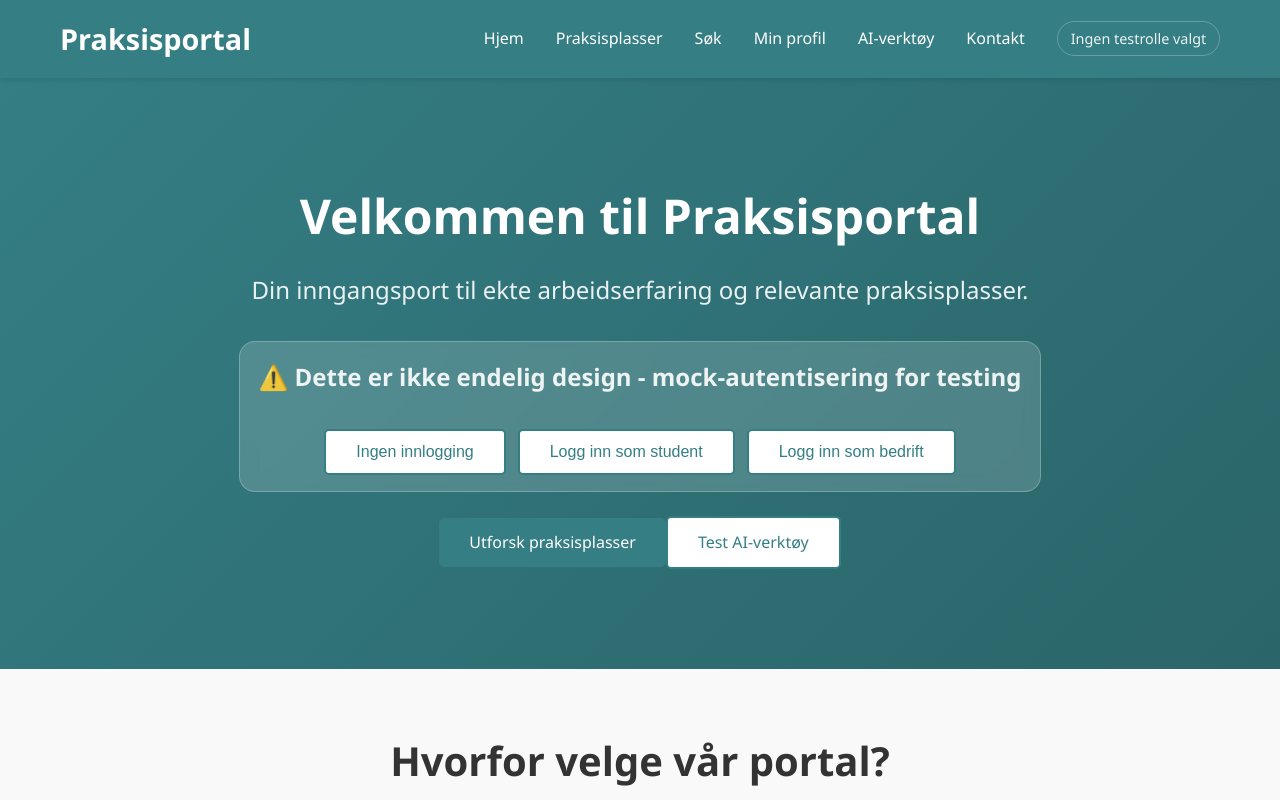
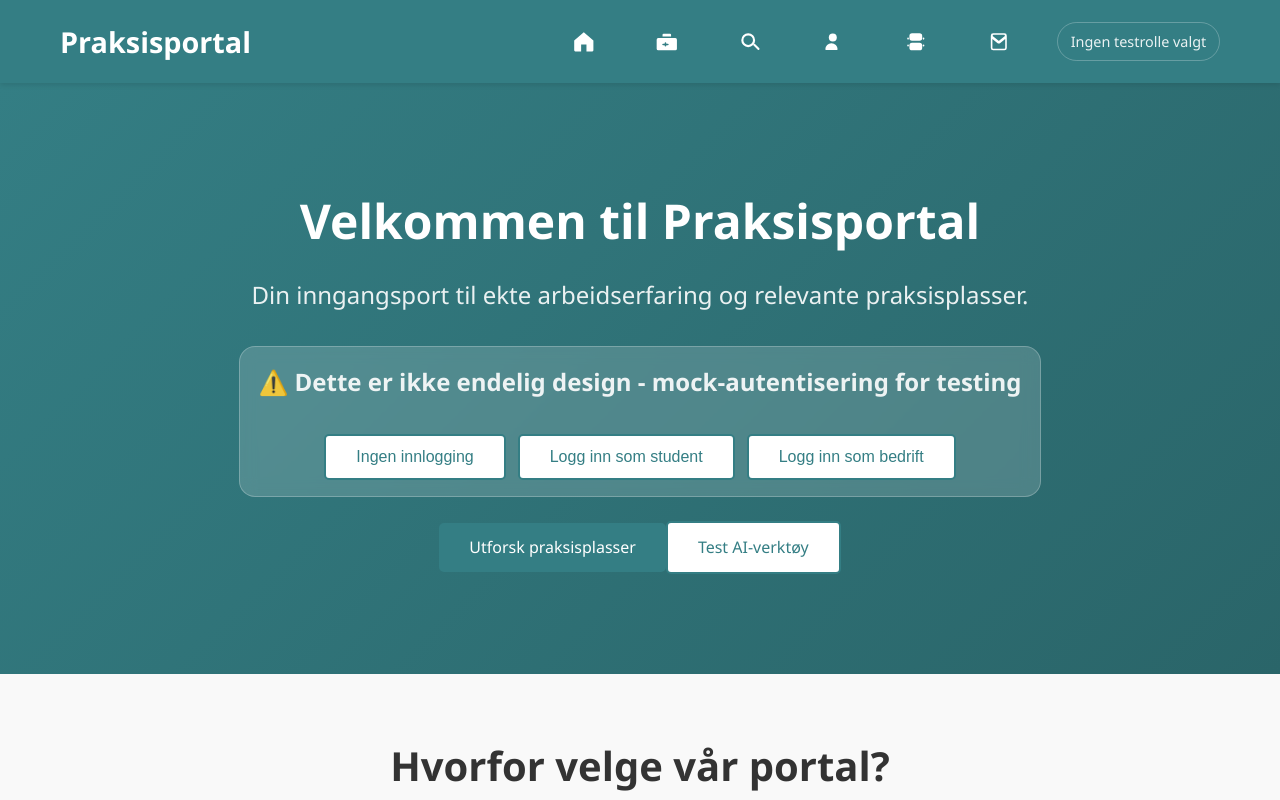
Before and after one commit to Crayhar/Praksisportal, a React (Vite) app: page / in a window 1280 px wide. Shown: the top 800 px of the page. Built offline with nearby package versions, Linux system fonts and the light colour scheme.

Commit message:
AI chatbot changes

```diff
--- a/src/components/Navigation.jsx
+++ b/src/components/Navigation.jsx
@@ -1,5 +1,13 @@
 import { useState } from 'react';
 import { Link } from 'react-router-dom';
+
+function NavIcon({ children }) {
+  return (
+    <span className="nav-link-icon" aria-hidden="true">
+      {children}
+    </span>
+  );
+}
 
 export default function Navigation({ userRole }) {
   const [menuOpen, setMenuOpen] = useState(false);
@@ -19,6 +27,81 @@ export default function Navigation({ userRole }) {
         ? 'Bedriftsvisning'
         : 'Ingen testrolle valgt';
 
+  const navItems = [
+    {
+      to: '/',
+      label: 'Hjem',
+      icon: (
+        <NavIcon>
+          <svg viewBox="0 0 24 24" focusable="false">
+            <path d="M3 10.75 12 3l9 7.75v9.25a1 1 0 0 1-1 1h-5.5v-6.5h-5V21H4a1 1 0 0 1-1-1z" />
+          </svg>
+        </NavIcon>
+      ),
+    },
+    {
+      to: '/internships',
+      label: 'Praksisplasser',
+      icon: (
+        <NavIcon>
+          <svg viewBox="0 0 24 24" focusable="false">
+            <path d="M9 4.5h6a1 1 0 0 1 1 1V7H8V5.5a1 1 0 0 1 1-1Z" />
+            <path d="M4 8.5h16A1.5 1.5 0 0 1 21.5 10v8.5A1.5 1.5 0 0 1 20 20H4A1.5 1.5 0 0 1 2.5 18.5V10A1.5 1.5 0 0 1 4 8.5Zm6.75 4a.75.75 0 0 0-.75.75v.5H8.5a.75.75 0 0 0 0 1.5H10v.5a.75.75 0 0 0 1.5 0v-.5h1.5a.75.75 0 0 0 0-1.5h-1.5v-.5a.75.75 0 0 0-.75-.75Z" />
+          </svg>
+        </NavIcon>
+      ),
+    },
+    {
+      to: '/apply',
+      label: userRole === 'company' ? 'Publiser' : 'Søk',
+      icon: userRole === 'company' ? (
+        <NavIcon>
+          <svg viewBox="0 0 24 24" focusable="false">
+            <path d="M12 3a1 1 0 0 1 1 1v7h7a1 1 0 1 1 0 2h-7v7a1 1 0 1 1-2 0v-7H4a1 1 0 1 1 0-2h7V4a1 1 0 0 1 1-1Z" />
+          </svg>
+        </NavIcon>
+      ) : (
+        <NavIcon>
+          <svg viewBox="0 0 24 24" focusable="false">
+            <path d="M10.5 4a6.5 6.5 0 1 1 0 13 6.5 6.5 0 0 1 0-13Zm0 2a4.5 4.5 0 1 0 0 9 4.5 4.5 0 0 0 0-9Z" />
+            <path d="M15.5 14.1a1 1 0 0 1 1.4 0l3.8 3.8a1 1 0 1 1-1.4 1.4l-3.8-3.8a1 1 0 0 1 0-1.4Z" />
+          </svg>
+        </NavIcon>
+      ),
+    },
+    {
+      to: '/profile',
+      label: userRole === 'company' ? 'Bedriftsside' : 'Min profil',
+      icon: userRole === 'company' ? (
+        <NavIcon>
+          <svg viewBox="0 0 24 24" focusable="false">
+            <path d="M5 3.5h9A1.5 1.5 0 0 1 15.5 5v15A1.5 1.5 0 0 1 14 21.5H5A1.5 1.5 0 0 1 3.5 20V5A1.5 1.5 0 0 1 5 3.5Zm2.25 3a.75.75 0 0 0 0 1.5h4.5a.75.75 0 0 0 0-1.5Zm0 4a.75.75 0 0 0 0 1.5h4.5a.75.75 0 0 0 0-1.5Zm0 4a.75.75 0 0 0 0 1.5h4.5a.75.75 0 0 0 0-1.5Z" />
+            <path d="M17.5 8.5h1.5A1.5 1.5 0 0 1 20.5 10v10a1.5 1.5 0 0 1-1.5 1.5h-1.5Z" />
+          </svg>
+        </NavIcon>
+      ) : (
+        <NavIcon>
+          <svg viewBox="0 0 24 24" focusable="false">
+            <path d="M12 4.25a3.75 3.75 0 1 1 0 7.5 3.75 3.75 0 0 1 0-7.5Z" />
+            <path d="M5 19a5.75 5.75 0 0 1 11.5 0 .75.75 0 0 1-.75.75H5.75A.75.75 0 0 1 5 19Z" />
+          </svg>
+        </NavIcon>
+      ),
+    },
+    {
+      to: '/Chatbot_test',
+      label: userRole === 'company' ? 'AI-annonse' : 'AI-verktøy',
+      icon: (
+        <NavIcon>
+          <svg viewBox="0 0 24 24" focusable="false">
+            <path d="M8.5 4A2.5 2.5 0 0 0 6 6.5v2A2.5 2.5 0 0 0 8.5 11h7A2.5 2.5 0 0 0 18 8.5v-2A2.5 2.5 0 0 0 15.5 4Zm0 9A2.5 2.5 0 0 0 6 15.5v2A2.5 2.5 0 0 0 8.5 20h7a2.5 2.5 0 0 0 2.5-2.5v-2A2.5 2.5 0 0 0 15.5 13Z" />
+            <path d="M4.75 8a.75.75 0 0 1 .75.75v.5a.75.75 0 0 1-1.5 0v-.5A.75.75 0 0 1 4.75 8Zm14.5 0a.75.75 0 0 1 .75.75v.5a.75.75 0 0 1-1.5 0v-.5a.75.75 0 0 1 .75-.75Zm-14.5 6.5a.75.75 0 0 1 .75.75v.5a.75.75 0 0 1-1.5 0v-.5a.75.75 0 0 1 .75-.75Zm14.5 0a.75.75 0 0 1 .75.75v.5a.75.75 0 0 1-1.5 0v-.5a.75.75 0 0 1 .75-.75Z" />
+          </svg>
+        </NavIcon>
+      ),
+    },
+  ];
+
   return (
     <nav className="navbar">
       <div className="nav-container">
@@ -26,29 +109,35 @@ export default function Navigation({ userRole }) {
           <Link to="/">Praksisportal</Link>
         </div>
         <ul className={`nav-menu ${menuOpen ? 'active' : ''}`}>
+          {navItems.map((item) => (
+            <li className="nav-item" key={item.to}>
+              <Link
+                to={item.to}
+                className="nav-link"
+                onClick={closeMenu}
+                aria-label={item.label}
+              >
+                {item.icon}
+                <span className="nav-tooltip">{item.label}</span>
+                <span className="sr-only">{item.label}</span>
+              </Link>
+            </li>
+          ))}
           <li className="nav-item">
-            <Link to="/" className="nav-link" onClick={closeMenu}>Hjem</Link>
-          </li>
-          <li className="nav-item">
-            <Link to="/internships" className="nav-link" onClick={closeMenu}>Praksisplasser</Link>
-          </li>
-          <li className="nav-item">
-            <Link to="/apply" className="nav-link" onClick={closeMenu}>
-              {userRole === 'company' ? 'Publiser' : 'Søk'}
-            </Link>
-          </li>
-          <li className="nav-item">
-            <Link to="/profile" className="nav-link" onClick={closeMenu}>
-              {userRole === 'company' ? 'Bedriftsside' : 'Min profil'}
-            </Link>
-          </li>
-          <li className="nav-item">
-            <Link to="/Chatbot_test" className="nav-link" onClick={closeMenu}>
-              {userRole === 'company' ? 'AI-annonse' : 'AI-verktøy'}
-            </Link>
-          </li>
-          <li className="nav-item">
-            <a href="#contact" className="nav-link" onClick={closeMenu}>Kontakt</a>
+            <a
+              href="#contact"
+              className="nav-link"
+              onClick={closeMenu}
+              aria-label="Kontakt"
+            >
+              <NavIcon>
+                <svg viewBox="0 0 24 24" focusable="false">
+                  <path d="M4.5 6.25A2.25 2.25 0 0 1 6.75 4h10.5a2.25 2.25 0 0 1 2.25 2.25v11.5A2.25 2.25 0 0 1 17.25 20H6.75A2.25 2.25 0 0 1 4.5 17.75Zm2.52-.75a.75.75 0 0 0-.47 1.34l4.98 3.98a.75.75 0 0 0 .94 0l4.98-3.98a.75.75 0 0 0-.47-1.34Zm10.98 3.87-4.59 3.67a2.25 2.25 0 0 1-2.82 0L6 9.37v8.38c0 .41.34.75.75.75h10.5c.41 0 .75-.34.75-.75Z" />
+                </svg>
+              </NavIcon>
+              <span className="nav-tooltip">Kontakt</span>
+              <span className="sr-only">Kontakt</span>
+            </a>
           </li>
           <li className="nav-item nav-role-indicator">
             <span className="nav-link">{roleLabel}</span>
--- a/src/pages/Home.jsx
+++ b/src/pages/Home.jsx
@@ -27,7 +27,7 @@ export default function Home({ userRole, setUserRole }) {
   const isCompany = userRole === 'company';
   const getCompensationSummary = (internship) =>
     internship.salaryType === 'hourly'
-      ? `Timelonn: ${internship.compensationAmount} NOK/time`
+      ? `Timelønn: ${internship.compensationAmount} NOK/time`
       : `Fastpris: ${internship.compensationAmount} NOK`;
 
   return (
--- a/src/styles/index.css
+++ b/src/styles/index.css
@@ -64,11 +64,73 @@ body {
 .nav-link {
   color: var(--white);
   text-decoration: none;
-  transition: opacity 0.3s ease;
+  transition: opacity 0.3s ease, background-color 0.3s ease, transform 0.3s ease;
+  display: inline-flex;
+  align-items: center;
+  justify-content: center;
+  width: 3.2rem;
+  height: 3.2rem;
+  border-radius: 999px;
+  position: relative;
 }
 
 .nav-link:hover {
   opacity: 0.8;
+  background-color: rgba(255, 255, 255, 0.12);
+  transform: translateY(-1px);
+}
+
+.nav-link:focus-visible {
+  outline: 2px solid rgba(255, 255, 255, 0.9);
+  outline-offset: 3px;
+}
+
+.nav-link-icon {
+  display: inline-flex;
+  width: 1.6rem;
+  height: 1.6rem;
+}
+
+.nav-link-icon svg {
+  width: 100%;
+  height: 100%;
+  fill: currentColor;
+}
+
+.nav-tooltip {
+  position: absolute;
+  left: 50%;
+  top: calc(100% + 10px);
+  transform: translateX(-50%) translateY(-4px);
+  background: rgba(16, 31, 33, 0.95);
+  color: var(--white);
+  padding: 0.35rem 0.6rem;
+  border-radius: 999px;
+  font-size: 0.78rem;
+  line-height: 1;
+  white-space: nowrap;
+  pointer-events: none;
+  opacity: 0;
+  transition: opacity 0.2s ease, transform 0.2s ease;
+  box-shadow: 0 10px 24px rgba(0, 0, 0, 0.18);
+}
+
+.nav-link:hover .nav-tooltip,
+.nav-link:focus-visible .nav-tooltip {
+  opacity: 1;
+  transform: translateX(-50%) translateY(0);
+}
+
+.sr-only {
+  position: absolute;
+  width: 1px;
+  height: 1px;
+  padding: 0;
+  margin: -1px;
+  overflow: hidden;
+  clip: rect(0, 0, 0, 0);
+  white-space: nowrap;
+  border: 0;
 }
 
 .nav-role-indicator .nav-link {
@@ -77,6 +139,8 @@ body {
   border: 1px solid rgba(255, 255, 255, 0.28);
   padding: 0.45rem 0.8rem;
   border-radius: 999px;
+  width: auto;
+  height: auto;
 }
 
 .hamburger {
@@ -784,6 +848,20 @@ input[type="checkbox"] {
     width: 100%;
     padding: 1rem 0;
     border-bottom: 1px solid rgba(255, 255, 255, 0.1);
+    display: flex;
+    justify-content: center;
+  }
+
+  .nav-tooltip {
+    bottom: auto;
+    top: 50%;
+    left: calc(100% + 10px);
+    transform: translateY(-50%) translateX(-4px);
+  }
+
+  .nav-link:hover .nav-tooltip,
+  .nav-link:focus-visible .nav-tooltip {
+    transform: translateY(-50%) translateX(0);
   }
 
   .hamburger {
```
Also changed, not shown: src/pages/Chatbot.jsx (+36 -17 lines).
